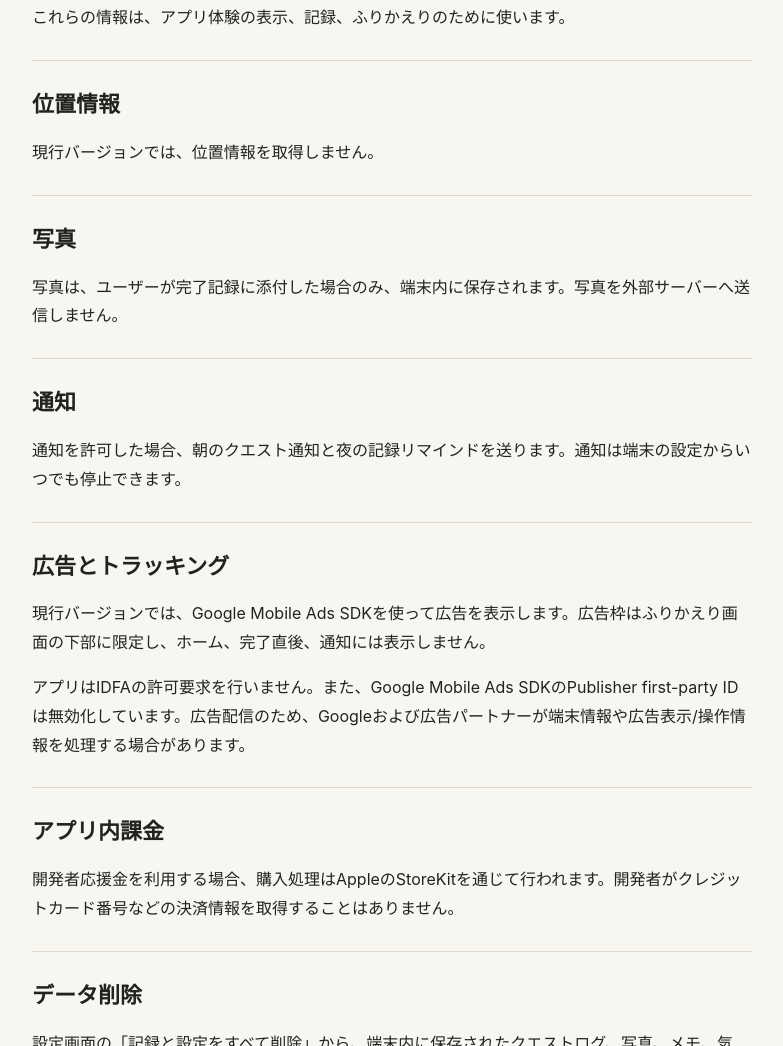
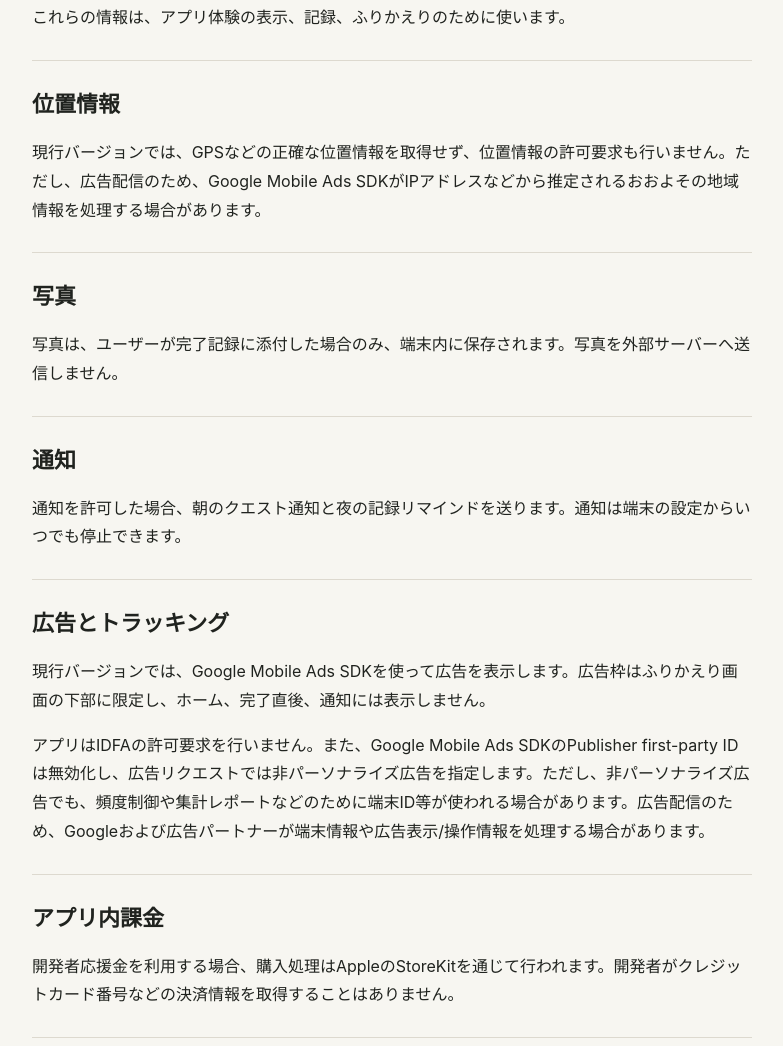
Before and after one commit to nb75km/yohaku-quest-site, a plain HTML site: page public/privacy.html in a window 1280 px wide. Shown: the part 1137-2183 px from the top of the page, without its empty margins (248-1031 px from the left). Drawn offline with Linux system fonts and the light colour scheme.

Commit message:
Clarify AdMob privacy disclosures

```diff
--- a/public/privacy.html
+++ b/public/privacy.html
@@ -25,7 +25,7 @@
     <section class="section">
       <h2>収集する情報</h2>
       <p>現行バージョンでは、開発者が実名、メールアドレス、位置情報など、ユーザーを直接識別する情報を収集しません。</p>
-      <p>広告配信のため、Google Mobile Ads SDKを使用します。Google Mobile Ads SDKは、広告の配信、計測、不正利用防止などのために、IPアドレス、端末ID、広告データ、広告への操作情報、クラッシュやパフォーマンスに関する情報などを処理する場合があります。</p>
+      <p>広告配信のため、Google Mobile Ads SDKを使用します。Google Mobile Ads SDKは、広告の配信、計測、不正利用防止などのために、IPアドレス、端末ID、おおよその位置情報、広告データ、広告への操作情報、クラッシュやパフォーマンスに関する情報などを処理する場合があります。</p>
     </section>
 
     <section class="section">
@@ -47,7 +47,7 @@
 
     <section class="section">
       <h2>位置情報</h2>
-      <p>現行バージョンでは、位置情報を取得しません。</p>
+      <p>現行バージョンでは、GPSなどの正確な位置情報を取得せず、位置情報の許可要求も行いません。ただし、広告配信のため、Google Mobile Ads SDKがIPアドレスなどから推定されるおおよその地域情報を処理する場合があります。</p>
     </section>
 
     <section class="section">
@@ -63,7 +63,7 @@
     <section class="section">
       <h2>広告とトラッキング</h2>
       <p>現行バージョンでは、Google Mobile Ads SDKを使って広告を表示します。広告枠はふりかえり画面の下部に限定し、ホーム、完了直後、通知には表示しません。</p>
-      <p>アプリはIDFAの許可要求を行いません。また、Google Mobile Ads SDKのPublisher first-party IDは無効化しています。広告配信のため、Googleおよび広告パートナーが端末情報や広告表示/操作情報を処理する場合があります。</p>
+      <p>アプリはIDFAの許可要求を行いません。また、Google Mobile Ads SDKのPublisher first-party IDは無効化し、広告リクエストでは非パーソナライズ広告を指定します。ただし、非パーソナライズ広告でも、頻度制御や集計レポートなどのために端末ID等が使われる場合があります。広告配信のため、Googleおよび広告パートナーが端末情報や広告表示/操作情報を処理する場合があります。</p>
     </section>
 
     <section class="section">
```
